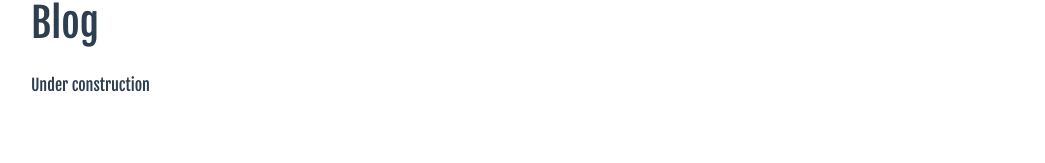
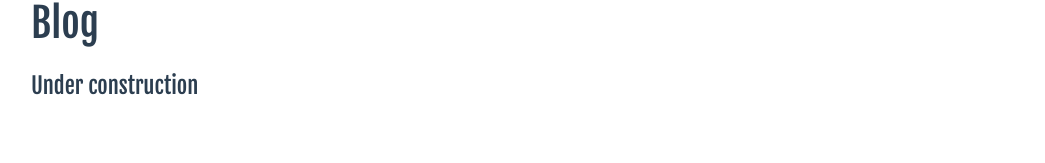
Before and after one commit to jfvillablanca/portfolio, a Vue app: page /blog in a window 1280 px wide. Shown: the part 117-280 px from the top of the page, without its empty margins (117-1162 px from the left). Built offline with nearby package versions, Linux system fonts and the light colour scheme.

Commit message:
fix: increase font size for 'under construction'

```diff
--- a/src/views/BlogView.vue
+++ b/src/views/BlogView.vue
@@ -2,7 +2,7 @@
 
 <template>
     <h1 class="section-header">Blog</h1>
-    <h1>Under construction</h1>
+    <h1 class="text-4xl">Under construction</h1>
 </template>
 
 <style scoped lang="scss">
```
